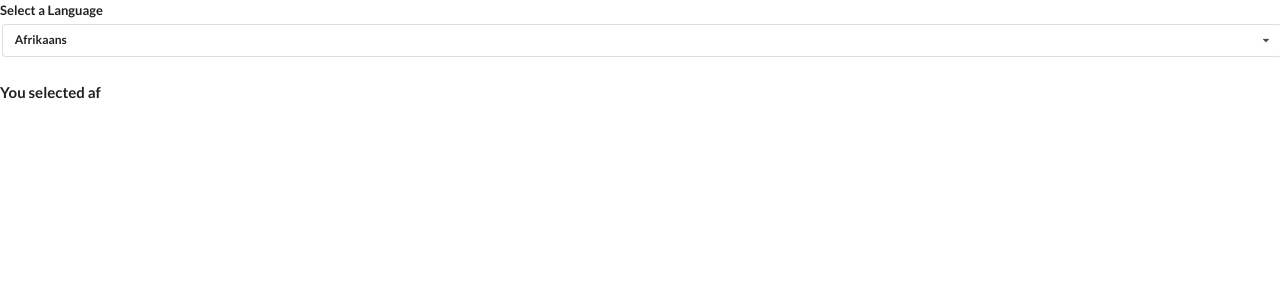
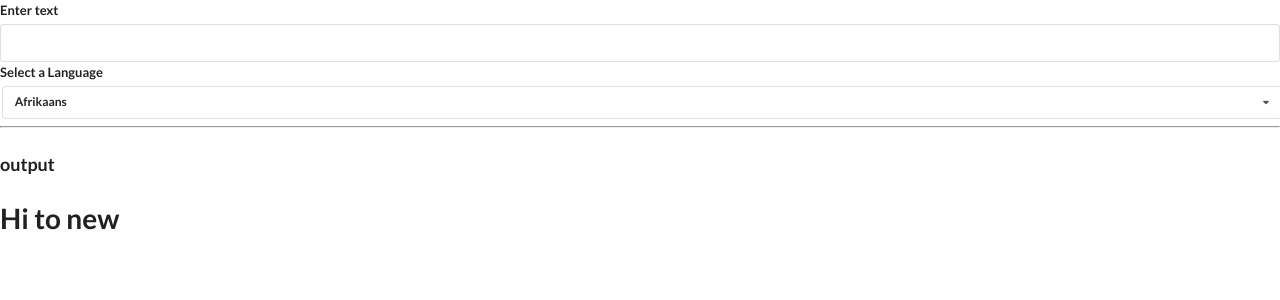
Before and after one commit to manimovassagh/Hooks, a React (Create React App) app: page / in a window 1280 px wide. Shown: the top 300 px of the page. Built offline with nearby package versions, Linux system fonts and the light colour scheme.

Commit message:
add translate comp

```diff
--- /dev/null
+++ b/src/components/Convert.js
@@ -0,0 +1,11 @@
+import React, { useState, useEffect } from "react";
+
+const Convert = ({ language, text }) => {
+  useEffect(() => {
+    console.log("new language text");
+  }, [language, text]);
+
+  return <h1>Hi to new</h1>;
+};
+
+export default Convert;
--- a/src/components/Dropdown.js
+++ b/src/components/Dropdown.js
@@ -48,9 +48,7 @@
             {colorList}
           </div>
         </div>
-        <h4 className={`ui ${selected.value} text`}>
-          You selected {selected.value}
-        </h4>
+
       </div>
     </div>
   );
--- a/src/components/Translate.js
+++ b/src/components/Translate.js
@@ -1,5 +1,9 @@
+// AIzaSyCHUCmpR7cT_yDFHC98CZJy2LTms-IwDlM
+
 import React, { useState } from "react";
 import Dropdown from "./Dropdown";
+import Convert from './Convert';
+
 
 const options = [
   {
@@ -14,19 +18,35 @@
     label: "Hindi",
     value: "hi",
   },
+  {
+    label: "Persian",
+    value: "fa",
+  },
 ];
 
 const Translate = () => {
   const [language, SetLanguage] = useState(options[0]);
+  const [text, setText] = useState("");
 
   return (
     <div>
+      <div className="ui form">
+        <div className="field">
+          <label>Enter text</label>
+          <input value={text} onChange={(e) => setText(e.target.value)} />
+        </div>
+      </div>
       <Dropdown
-      label="Select a Language"
+        label="Select a Language"
         selected={language}
         onSelectedChange={SetLanguage}
         options={options}
       />
+      <hr/>
+      <h3 className="ui header">
+          output
+      </h3>
+      <Convert/>
     </div>
   );
 };
```
